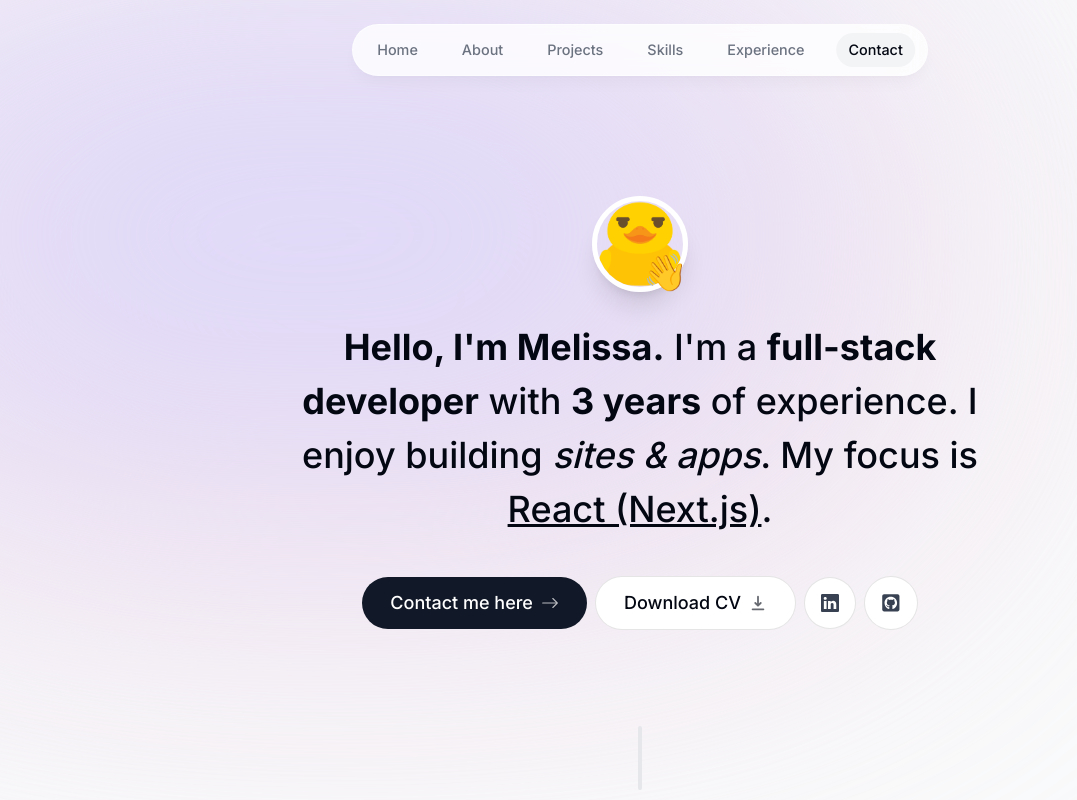
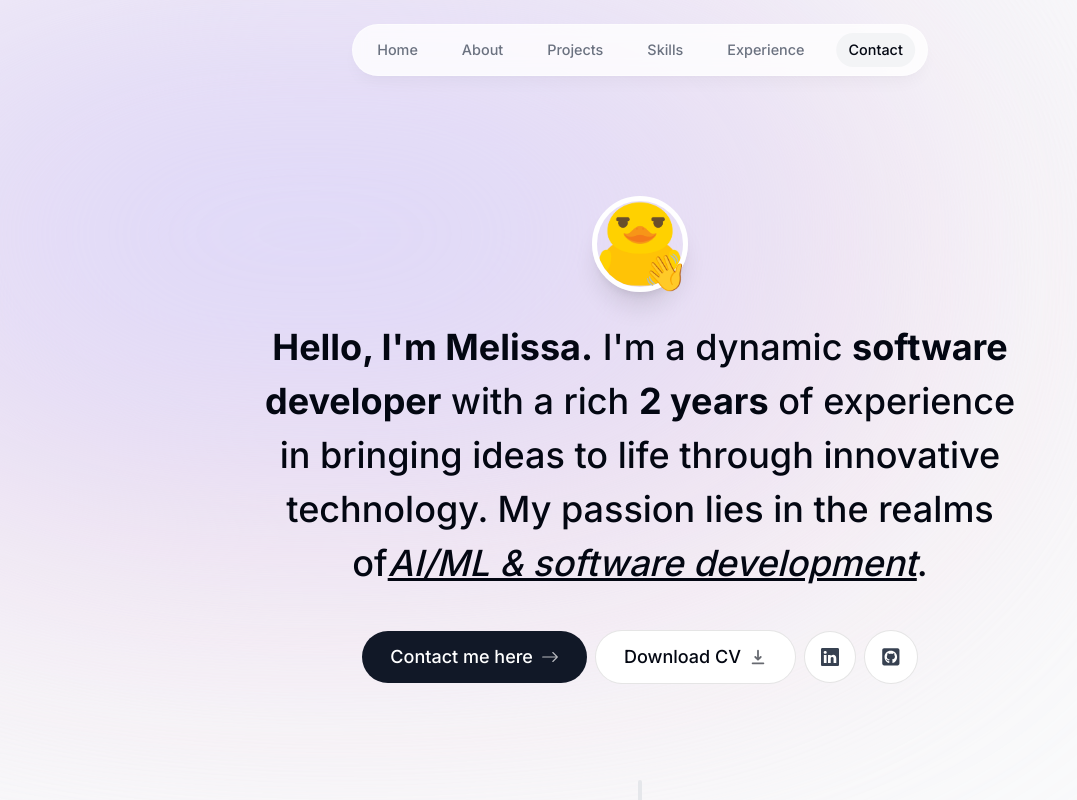
Before and after one commit to PeiYee88/Sacheyy, a Next.js app: page / in a window 1280 px wide. Shown: the top 800 px of the page, without its empty margins (0-1077 px from the left). Built offline with nearby package versions, Linux system fonts and the light colour scheme; no server answers.

Commit message:
Modify intro

```diff
--- a/components/intro.tsx
+++ b/components/intro.tsx
@@ -53,11 +53,11 @@
         <motion.h1 className='mb-10 mt-7 px-4 text-2xl font-medium !leading-[1.5] sm:text-4xl'
         initial={{ opacity:0, y:100}}
         animate={{ opacity:1, y:0}}>
-        <span className="font-bold">Hello, I&apos;m Melissa.</span> I&apos;m a{" "}
-            <span className="font-bold">full-stack developer</span> with{" "}
-            <span className="font-bold">3 years</span> of experience. I enjoy
-            building <span className="italic">sites & apps</span>. My focus is{" "}
-            <span className="underline">React (Next.js)</span>.
+        <span className="font-bold">Hello, I'm Melissa.</span> I'm a dynamic{" "}
+            <span className="font-bold">software developer</span> with a rich{" "}
+            <span className="font-bold">2 years</span> of experience in bringing ideas to life through innovative technology.  My passion lies in the realms of
+             <span className="italic underline">AI/ML & software development</span>
+             <span>.</span>
         </motion.h1>
 
         <motion.div className='flex flex-col sm:flex-row items-center justify-center gap-2 px-4 text-lg font-medium'
@@ -73,7 +73,7 @@
                 setTimeOfLastClick(Date.now());
             }}>Contact me here
             <BsArrowRight className='opacity-70 group-hover:translate-x-1 transition'/> </Link>
-            <a href="../public/cv.pdf" download={true} className='group flex items-center gap-2 borderBlack rounded-full bg-white px-7 py-3 outline-none focus:scale-110
+            <a href="/cv.pdf" download={true} className='group flex items-center gap-2 borderBlack rounded-full bg-white px-7 py-3 outline-none focus:scale-110
             hover:scale-110 active:scale-105 transition cursor-pointer'>Download CV <HiDownload className='opacity-60 group-hover:translate-y-1 transition '/></a>
             <a href="https://www.linkedin.com/in/melissa-cheng-7347ba256/" target="_blank" className='flex items-center gap-2 rounded-full bg-white text-gray-700 p-4  borderBlack outline-none focus:scale-110
             hover:scale-[1.15] hover:text-gray-950 active:scale-105 transition cursor-pointer'>
--- a/lib/data.ts
+++ b/lib/data.ts
@@ -61,7 +61,7 @@
 {
   title: "Code Guardian",
   description:
-  "A static program analyser that enables user to examine code at compile level",
+  "A static program analyser that enables user to examine code at compile level.",
   tags: ["C++", "Catch2"],
   imageUrl: codeguardian,
 },
```
Also changed, not shown: 1 other file (tests, documents, lock files or other folders).
